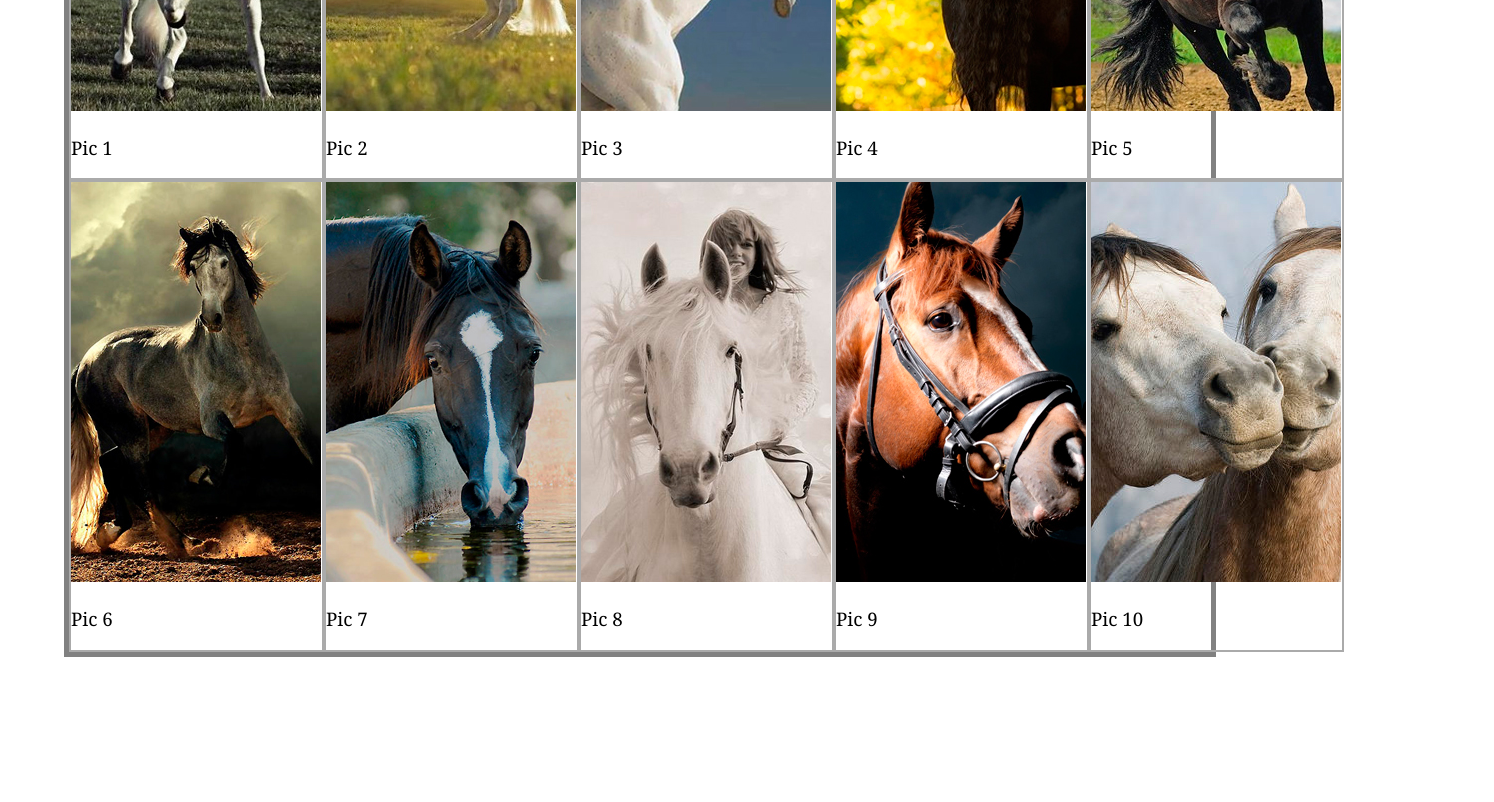
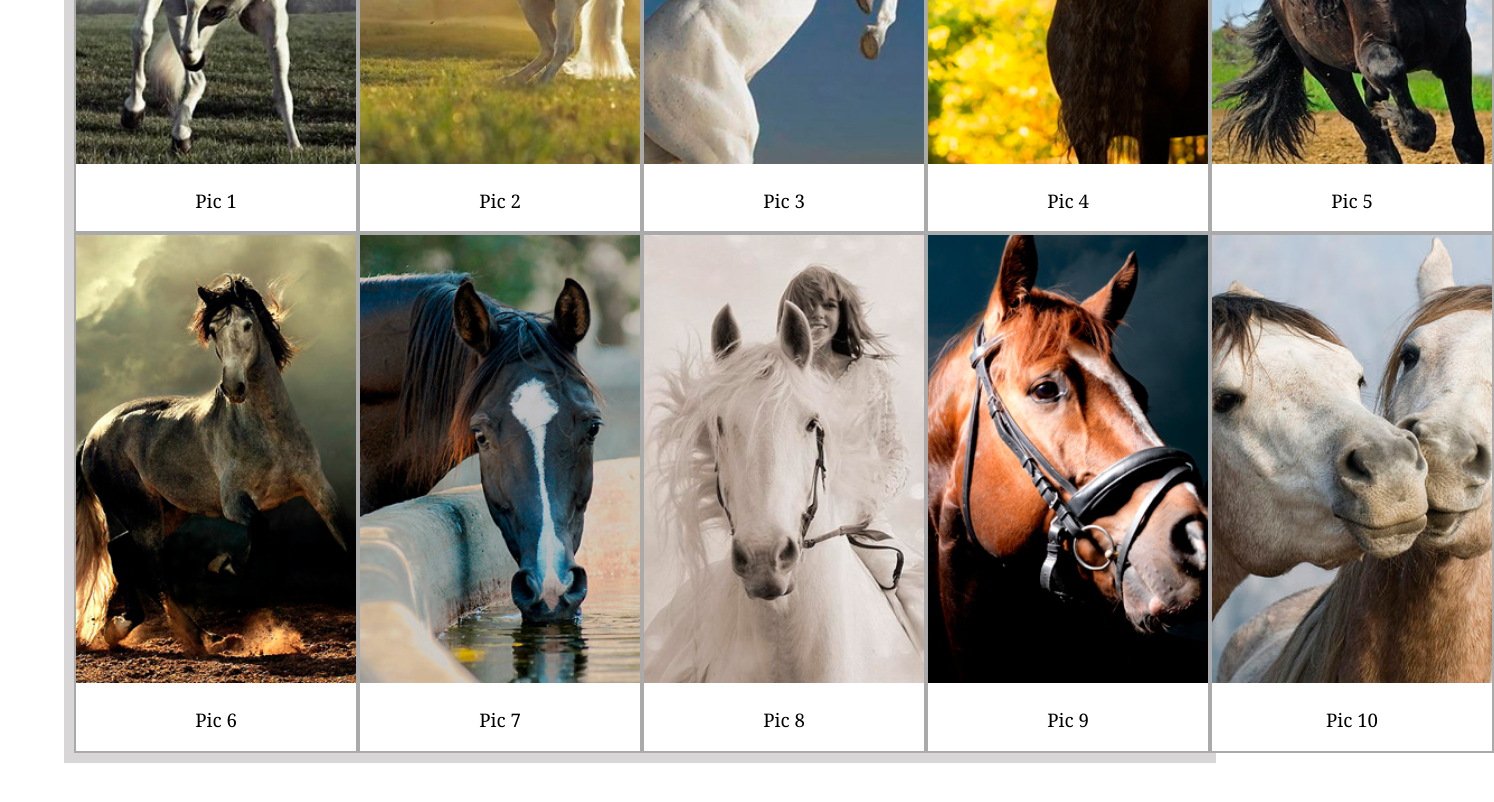
Before and after one commit to OlgaMayevski/JS_Course, a plain HTML site: page hw2/hw2_page7.html in a window 1280 px wide. Shown: the part 360-1162 px from the top of the page, 1494 px wide, since content can reach past the window. Before the commit the page ends 1081 px from the top, so only its background shows below. Drawn offline with Linux system fonts and the light colour scheme.

Commit message:
HW2 Completed
Completed HW2 Task 6
(flex adaptive design)

```diff
--- a/hw2/hw2_page7.html
+++ b/hw2/hw2_page7.html
@@ -1,5 +1,12 @@
+<!--
+HW2 Task 6
+flex adaptive design. 1) For small screen width 100 - 800 px
+                      2) For big screen , width 801 - 4000 px
+-->
+
 <!DOCTYPE html>
 <html lang="en">
+
 <head>
     <meta charset="UTF-8">
     <meta name="viewport" content="width=device-width, initial-scale=1.0">
@@ -7,7 +14,9 @@
     <link href="style/hw2p7css.css" rel="stylesheet">
     <title>hw2 Task6</title>
 </head>
+
 <body>
+    <!-- Navigation -->
     <div class="menu">
         <h2>Home Work 2, Page 7 (Task 6)</h2>
         <p> <button onclick="window.location='../index.html'">HW1 p1</button>
@@ -22,20 +31,41 @@
             <span>HW2 р7</span>
         </p>
     </div>
-        <!-- -->
-<div class="wrapper">
-    <div class='pic1'><img src='i/koni/kon1.jpg' width="250" height="400"><p>Pic 1</p></div>
-    <div class='pic2'><img src='i/koni/kon2.jpg' width="250" height="400"><p>Pic 2</p></div>
-    <div class='pic3'><img src='i/koni/kon3.jpg' width="250" height="400"><p>Pic 3</p></div>
-    <div class='pic4'><img src='i/koni/kon4.jpg' width="250" height="400"><p>Pic 4</p></div>
-    <div class='pic5'><img src='i/koni/kon5.jpg' width="250" height="400"><p>Pic 5</p></div>
-    <div class='pic6'><img src='i/koni/kon6.jpg' width="250" height="400"><p>Pic 6</p></div>
-    <div class='pic7'><img src='i/koni/kon7.jpg' width="250" height="400"><p>Pic 7</p></div>
-    <div class='pic8'><img src='i/koni/kon8.jpg' width="250" height="400"><p>Pic 8</p></div>
-    <div class='pic9'><img src='i/koni/kon9.jpg' width="250" height="400"><p>Pic 9</p></div>
-    <div class='pic10'><img src='i/koni/kon10.jpg' width="250" height="400"><p>Pic 10</p></div>
-</div>
+    <!-- Content -->
+    <div class="wrapper">
+        <div class='pic1 small_img'><img src='i/koni/kon1.jpg'>
+            <p>Pic 1</p>
+        </div>
+        <div class='pic2 small_img'><img src='i/koni/kon2.jpg'>
+            <p>Pic 2</p>
+        </div>
+        <div class='pic3 small_img'><img src='i/koni/kon3.jpg'>
+            <p>Pic 3</p>
+        </div>
+        <div class='pic4 small_img'><img src='i/koni/kon4.jpg'>
+            <p>Pic 4</p>
+        </div>
+        <div class='pic5 small_img'><img src='i/koni/kon5.jpg'>
+            <p>Pic 5</p>
+        </div>
+        <div class='pic6 small_img'><img src='i/koni/kon6.jpg'>
+            <p>Pic 6</p>
+        </div>
+        <div class='pic7 small_img'><img src='i/koni/kon7.jpg'>
+            <p>Pic 7</p>
+        </div>
+        <div class='pic8 small_img'><img src='i/koni/kon8.jpg'>
+            <p>Pic 8</p>
+        </div>
+        <div class='pic9 big_img'><img src='i/koni/kon9.jpg'>
+            <p>Pic 9</p>
+        </div>
+        <div class='pic10 big_img'><img src='i/koni/kon10.jpg'>
+            <p>Pic 10</p>
+        </div>
+    </div>
 
 
 </body>
+
 </html>
--- a/hw2/style/hw2p7css.css
+++ b/hw2/style/hw2p7css.css
@@ -1,8 +1,14 @@
+/*
+HW2 Task 6
+flex adaptive design. 1) For small screen width 100 - 800 px
+                      2) For big screen , width 801 - 4000 px
+*/
+
 html,
 body {
     margin: 0;
     padding: 0;
-    background-color:#fff;
+    background-color: #fff;
     font-family: Cambria, Cochin, Georgia, Times, 'Times New Roman', serif;
     font-size: 14pt;
 }
@@ -36,21 +42,59 @@ h2 {
     background-color: rgb(195, 248, 152);
 }
 
-/*------------------------------*/
+/*------------BIG SCREEN----------------*/
+
+@media screen and (min-width: 801px) and (max-width: 4000px) {
+    .wrapper {
+        display: grid;
+        margin: 5%;
+        border: #d8d6d6 10px solid;
+        grid-template-columns: repeat(5, 1fr);
+        grid-template-rows: repeat(2, auto);
+    }
+
+    .wrapper>div {
+        background-color: #fff;
+        border: 2px #aaa solid;
+        text-align: center
+    }
+
+    .wrapper>div>img {
+        width: 35vh;
+        height: auto;
+    }
+}
+
+/*------------SMALL SCREEN----------------*/
+@media screen and (min-width: 100px) and (max-width: 800px) {
 
     .wrapper {
         display: grid;
         margin: 5%;
-    border: #818181 5px solid;
-    grid-template-columns: repeat(5, 255px);
-    grid-template-rows: repeat(2, 2fr);
+        margin-top: 8%;
+        border: #d8d6d6 10px solid;
+        background-color: #d6d6d6;
+        grid-template-columns: repeat(4, 1fr);
+        grid-template-rows: repeat(3, auto);
     }
 
-.wrapper > div {
+    .wrapper>div {
         border: 2px #aaa solid;
+        text-align: center;
+        background-color: #fff;
+
     }
 
-/*
+    .small_img>img {
+        width: 100%;
+        height: auto;
+    }
+
+    .big_img>img {
+        width: 100%;
+        height: auto;
+    }
+
     .pic1 {
         grid-column: 1/2;
         grid-row: 1/2;
@@ -72,31 +116,35 @@ h2 {
     }
 
     .pic5 {
-    grid-column: 5/6;
-    grid-row: 1/2;
-}
-
-.pic6 {
         grid-column: 1/2;
         grid-row: 2/3;
     }
 
-.pic7 {
+    .pic6 {
         grid-column: 2/3;
         grid-row: 2/3;
     }
 
-.pic8 {
+    .pic7 {
         grid-column: 3/4;
         grid-row: 2/3;
     }
 
-.pic9 {
+    .pic8 {
         grid-column: 4/5;
         grid-row: 2/3;
     }
 
+    .pic9 {
+        grid-column: 1/3;
+        grid-row: 3/4;
+    }
+
     .pic10 {
-    grid-column: 5/6;
-    grid-row: 2/3;
+        grid-column: 3/5;
+        grid-row: 3/4;
     }
+
+
+
+}
```
Lines whose indentation alone changed are shown as unchanged.
